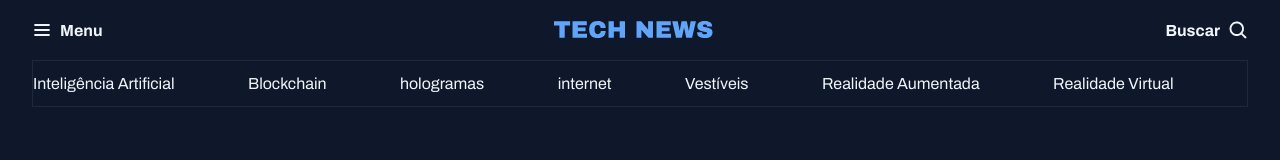
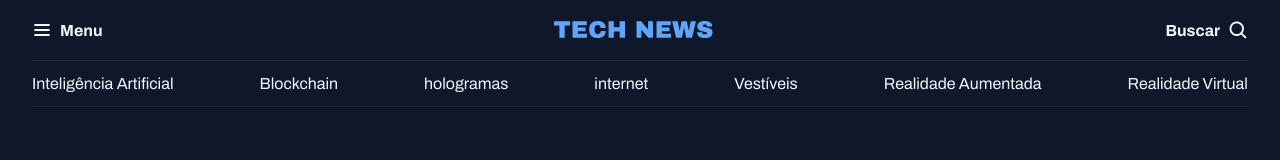
Before and after one commit to SarahBelisario/front-portal-de-noticias, a plain HTML site: page index.html in a window 1280 px wide. Drawn offline with Linux system fonts and the light colour scheme.

Commit message:
ajuste do header css

```diff
--- a/styles/header.css
+++ b/styles/header.css
@@ -18,5 +18,7 @@
 #secondary {
     padding-block: 14px;
     border: solid 1px var(--stroke-color);
-    border-radius: none;
+    border-inline: none;
+    justify-content: space-between;
+
 }
```
